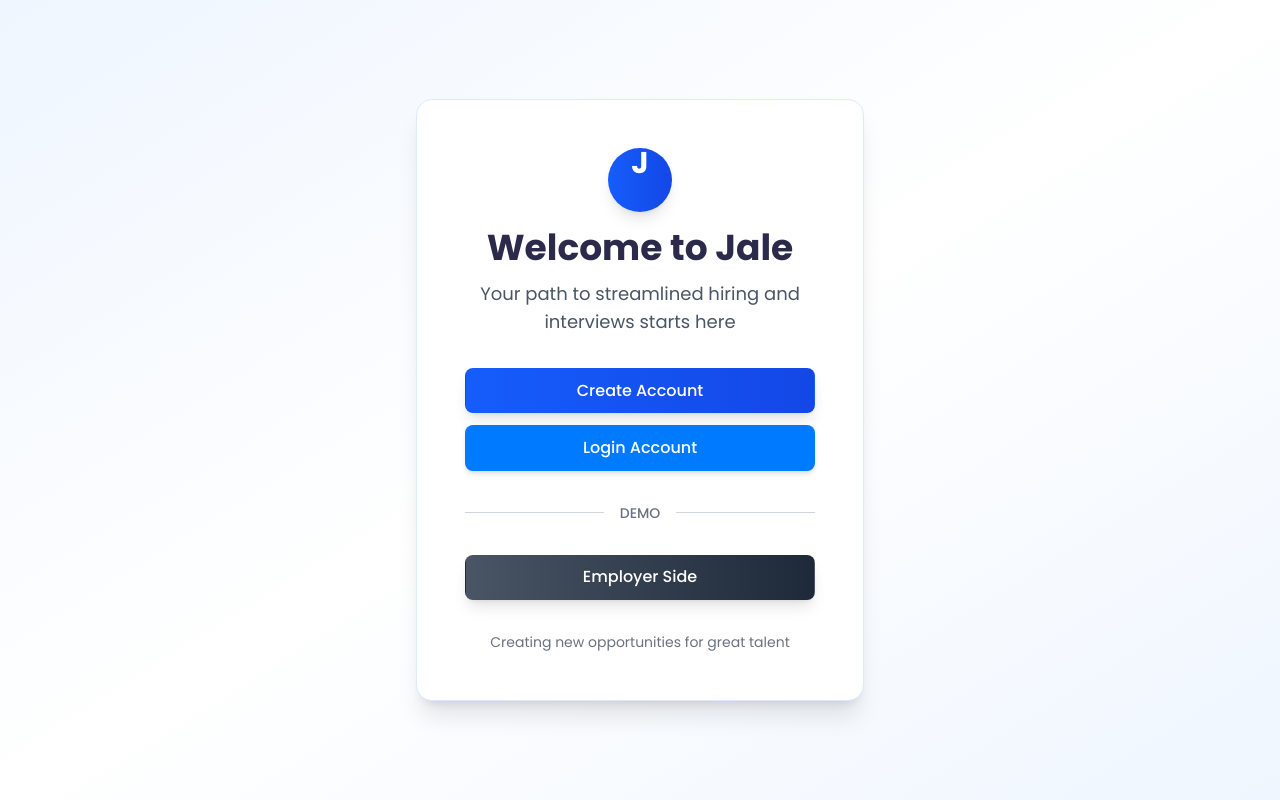
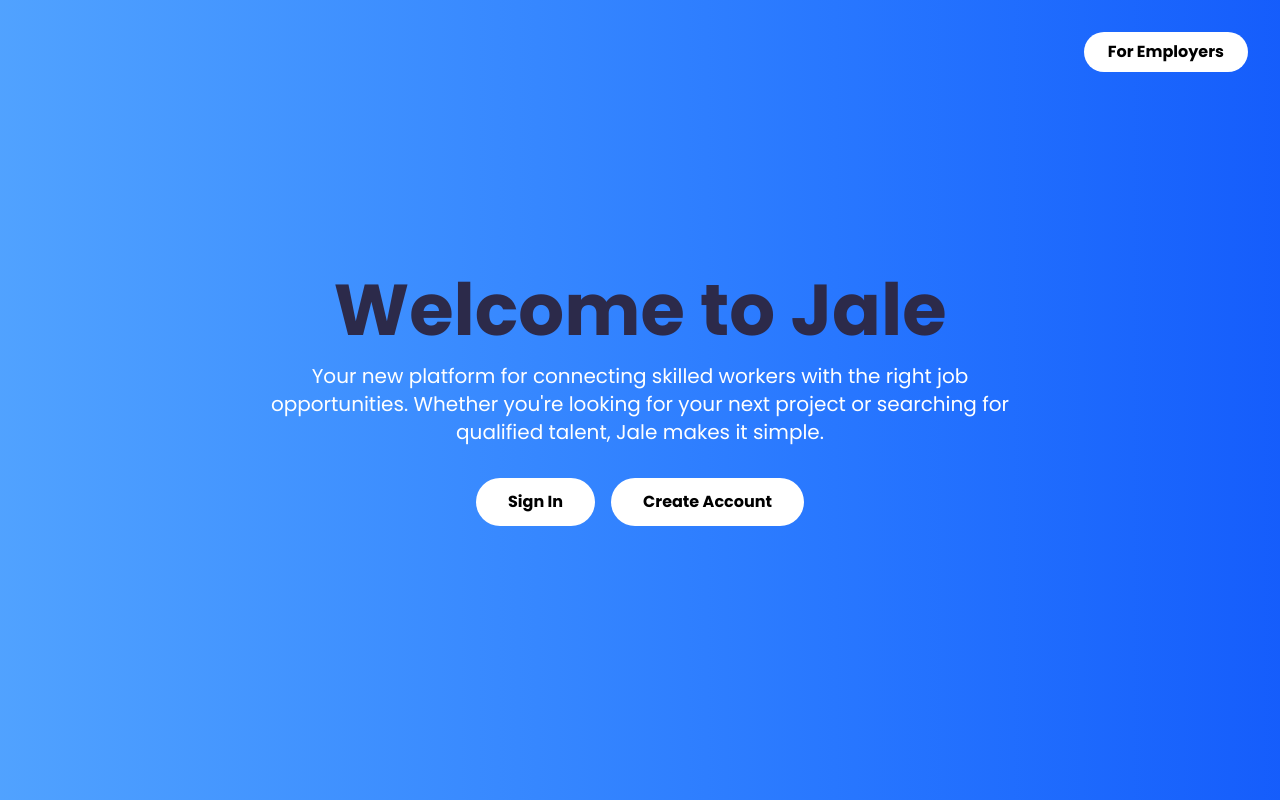
Before and after one commit to Lg0ma/AI-Hackathon-Fall25, a React (Vite) app in the folder frontend/: page / in a window 1280 px wide. Built offline with nearby package versions, Linux system fonts and the light colour scheme.

Commit message:
Updated UI

```diff
--- a/frontend/src/App.tsx
+++ b/frontend/src/App.tsx
@@ -13,6 +13,9 @@ import EmployerDashboard from './pages/EmployerDashboard';
 import CreateJobPosting from './pages/CreateJobPosting';
 import ManageJobs from './pages/ManageJobs';
 import AIInterviewRoomPage from './pages/AIInterviewRoomPage';
+import ResumePage from './pages/ResumePage';
+import WelcomePage from './pages/WelcomePage'; // Import WelcomePage
+import ApplicationsPage from './pages/ApplicationsPage'; // Import ApplicationsPage
 import './App.css';
 import './index.css';
 
@@ -20,7 +23,10 @@ function App() {
   return (
     <BrowserRouter>
       <Routes>
-        <Route path="/" element={<LandingPage />} />
+        <Route path="/" element={<LandingPage />} /> {/* Public landing page */}
+        <Route path="/welcome" element={<WelcomePage />} /> {/* Post-login welcome page */}
+        <Route path="/applications" element={<ApplicationsPage />} /> {/* Applications page */}
+        <Route path="/resume" element={<ResumePage />} />
         <Route path="/interview/:roomName" element={<InterviewPage />} />
         <Route path="/interview-session/:jobId" element={<InterviewSession />} />
         <Route path="/live-interview/:jobId" element={<LiveInterview />} />
--- a/frontend/src/index.css
+++ b/frontend/src/index.css
@@ -35,20 +35,3 @@ body {
 h1, h2, h3, h4, h5, h6 {
   color: var(--primary-dark);
 }
-
-button {
-  border-radius: 8px;
-  border: 1px solid transparent;
-  padding: 0.6em 1.2em;
-  font-size: 1em;
-  font-weight: 500;
-  font-family: inherit;
-  background-color: var(--primary-blue);
-  color: var(--white);
-  cursor: pointer;
-  transition: background-color 0.25s;
-}
-
-button:hover {
-  background-color: #0056b3;
-}
--- /dev/null
+++ b/frontend/src/pages/ApplicationsPage.tsx
@@ -0,0 +1,32 @@
+import React from 'react';
+import JobListingPage from '../components/JobListingPage';
+import { useNavigate } from 'react-router-dom';
+import { ArrowLeft } from 'lucide-react';
+
+const ApplicationsPage: React.FC = () => {
+    const navigate = useNavigate();
+    // Placeholder for the logged-in user's ID
+    const userId = "user-placeholder-id";
+
+    return (
+        <div>
+            <div className="p-4 bg-white shadow-md flex items-center justify-between">
+                <h1 className="text-3xl font-bold">My Applications</h1>
+                <button
+                    onClick={() => navigate(-1)}
+                    className="flex items-center gap-2 px-4 py-2 bg-blue-500 text-white font-semibold rounded-lg shadow-md hover:bg-blue-600 transition-colors"
+                >
+                    <ArrowLeft className="w-5 h-5" />
+                    Back
+                </button>
+            </div>
+            <JobListingPage
+                endpoint={`/api/applications?user_id=${userId}`}
+                pageType="Inbox" // Using "Inbox" pageType to get the right nav behavior
+                description="These are the jobs you have applied for."
+            />
+        </div>
+    );
+};
+
+export default ApplicationsPage;
--- a/frontend/src/pages/LandingPage.tsx
+++ b/frontend/src/pages/LandingPage.tsx
@@ -1,112 +1,42 @@
-import React from "react";
-import { useNavigate } from "react-router-dom";
+import React from 'react';
+import { useNavigate } from 'react-router-dom';
 
-function LandingPage() {
+const LandingPage: React.FC = () => {
   const navigate = useNavigate();
 
-    const createAccount = () => {
-        navigate("/create-account");
-    };
-
-    const loginAccount = () => {
-        navigate("/login");
-    };
-
-    const openDemoInterview = () => {
-        const roomName = "Candidate_Ivan_Interview";
-        navigate(`/interview/${roomName}`);
-    };
-
-    const goEmployer = () => {
-        navigate('/employer')
-    }
-
-    const startDemoInterview = () => {
-        // Demo job data for testing
-        const demoJob = {
-            title: "Construction Worker - General Laborer",
-            description: `We are seeking reliable construction workers to join our team for residential and commercial projects.
-
-Requirements:
-- 2+ years of experience in construction or related field
-- Ability to operate hand tools and power tools safely
-- Knowledge of basic carpentry and framing
-- Experience with concrete work (pouring, finishing)
-- Ability to read and interpret blueprints and building plans
-- Valid driver's license and reliable transportation
-- Ability to lift 50+ pounds regularly
-- Strong attention to detail and safety protocols
-- Good communication and teamwork skills
-
-Preferred Qualifications:
-- OSHA 10 or OSHA 30 certification
-- Forklift operation certification
-- Experience with drywall installation and finishing`,
-            expected_skills: "Construction, Carpentry, Power Tools, Safety"
-        };
-
-        navigate('/interview-session/demo', { state: { job: demoJob } });
-    }
-
   return (
-        <div className="min-h-screen bg-gradient-to-br from-blue-50 via-white to-blue-50 flex items-center justify-center p-4">
-            {/* Card */}
-            <div className="bg-white p-12 rounded-2xl shadow-xl w-full max-w-md text-center border border-blue-100">
-                {/* Logo/Brand Area */}
-                <div className="mb-8">
-                    <div className="inline-block bg-gradient-to-r from-blue-600 to-blue-700 text-white rounded-full w-16 h-16 flex items-center justify-center mb-4 shadow-lg">
-                        <span className="text-3xl font-bold leading-none">J</span>
+    <div className="min-h-screen bg-gradient-to-r from-blue-400 to-blue-600 text-white flex flex-col items-center justify-center text-center p-4">
+      <div className="absolute top-8 right-8">
+        <button
+          onClick={() => navigate('/employer')}
+          className="bg-white text-black font-bold py-2 px-6 rounded-full hover:opacity-80 transition-transform transform hover:scale-105"
+        >
+          For Employers
+        </button>
       </div>
-                    <h1 className="text-4xl font-bold text-gray-900 mb-3">
-                        Welcome to Jale
-                    </h1>
-                    <p className="text-gray-600 text-lg">
-                        Your path to streamlined hiring and interviews starts here
+      <div className="max-w-3xl">
+        <h1 className="text-5xl md:text-7xl font-bold mb-4 text-white">Welcome to Jale</h1>
+        <p className="text-lg md:text-xl mb-8">
+          Your new platform for connecting skilled workers with the right job opportunities.
+          Whether you're looking for your next project or searching for qualified talent, Jale makes it simple.
         </p>
-                </div>
-
-                {/* Buttons */}
-                <div className="flex flex-col gap-3 mb-6">
+        <div className="space-x-4">
           <button
-                        onClick={createAccount}
-                        className="w-full py-4 px-6 bg-gradient-to-r from-blue-600 to-blue-700 text-white font-semibold rounded-xl shadow-lg hover:shadow-xl hover:from-blue-700 hover:to-blue-800 transition-all duration-300 ease-in-out transform hover:-translate-y-0.5 focus:outline-none focus:ring-4 focus:ring-blue-300"
+            onClick={() => navigate('/login')}
+            className="bg-white text-black font-bold py-3 px-8 rounded-full hover:opacity-80 transition-transform transform hover:scale-105"
+          >
+            Sign In
+          </button>
+          <button
+            onClick={() => navigate('/create-account')}
+            className="bg-white text-black font-bold py-3 px-8 rounded-full hover:opacity-80 transition-colors"
           >
             Create Account
           </button>
-
-                    <button
-                        onClick={loginAccount}
-                        className="w-full py-4 px-6 bg-white border-2 border-blue-600 text-blue-700 font-semibold rounded-xl shadow-md hover:bg-blue-50 transition-all duration-300 ease-in-out transform hover:-translate-y-0.5 focus:outline-none focus:ring-4 focus:ring-blue-200"
-                    >
-                        Login Account
-                    </button>
         </div>
-
-                {/* Separator */}
-                <div className="flex items-center my-8">
-                    <div className="flex-grow border-t border-gray-300"></div>
-                    <span className="flex-shrink mx-4 text-gray-500 text-sm font-medium">DEMO</span>
-                    <div className="flex-grow border-t border-gray-300"></div>
-                </div>
-
-                {/* Demo Buttons */}
-                <div className="flex flex-col gap-3">
-
-                    <button
-                        onClick={goEmployer}
-                        className="w-full py-4 px-6 bg-gradient-to-r from-gray-600 to-gray-800 text-white font-semibold rounded-xl shadow-lg hover:shadow-xl hover:from-gray-600 hover:to-gray-800 transition-all duration-300 ease-in-out transform hover:-translate-y-0.5 focus:outline-none focus:ring-4 focus:ring-gray-300 flex items-center justify-center gap-2"
-                    >
-                        <span>Employer Side</span>
-                    </button>
-                </div>
-
-                {/* Footer Text */}
-                <p className="mt-8 text-sm text-gray-500">
-                    Creating new opportunities for great talent
-                </p>
       </div>
     </div>
   );
-}
+};
 
 export default LandingPage;
--- a/frontend/src/pages/LoginAccount.tsx
+++ b/frontend/src/pages/LoginAccount.tsx
@@ -27,7 +27,7 @@ const LoginAccount: React.FC = () => {
       if (response.ok) {
         // Handle successful login, e.g., store token and redirect
         console.log('Login successful:', data);
-        navigate('/home');
+        navigate('/welcome');
       } else {
         setError(data.error || 'An unknown error occurred.');
       }
@@ -115,7 +115,7 @@ const LoginAccount: React.FC = () => {
             <button
               type="submit"
               disabled={loading}
-              className="relative flex justify-center w-full px-4 py-2 text-sm font-medium text-white bg-blue-.600 border border-transparent rounded-md group hover:bg-blue-700 focus:outline-none focus:ring-2 focus:ring-offset-2 focus:ring-blue-500 disabled:opacity-50"
+              className="relative flex justify-center w-full px-4 py-2 text-sm font-medium text-white bg-blue-600 border border-transparent rounded-md group hover:bg-blue-700 focus:outline-none focus:ring-2 focus:ring-offset-2 focus:ring-blue-500 disabled:opacity-50"
             >
               {loading ? 'Signing in...' : 'Sign in'}
             </button>
--- a/frontend/src/pages/ManageJobs.tsx
+++ b/frontend/src/pages/ManageJobs.tsx
@@ -177,13 +177,13 @@ const ManageJobs = () => {
                   <div className="flex lg:flex-col gap-2">
                     <button
                     //   onClick={() => navigate(`/employer/edit-job/${job.employer_id}`)}
-                      className="flex-1 lg:flex-none px-4 py-2 border border-gray-300 text-gray-700 rounded-lg hover:bg-gray-50 transition-colors text-sm"
+                      className="flex-1 lg:flex-none px-4 py-2 bg-blue-600 text-white rounded-lg hover:bg-blue-700 transition-colors text-sm"
                     >
                       Edit
                     </button>
                     <button
                     //   onClick={() => navigate(`/employer/applicants/${job.employer_id}`)}
-                      className="flex-1 lg:flex-none px-4 py-2 border border-gray-300 text-gray-700 rounded-lg hover:bg-gray-50 transition-colors text-sm"
+                      className="flex-1 lg:flex-none px-4 py-2 bg-blue-600 text-white rounded-lg hover:bg-blue-700 transition-colors text-sm"
                     >
                       View Applicants
                     </button>
--- /dev/null
+++ b/frontend/src/pages/ResumePage.tsx
@@ -0,0 +1,25 @@
+import React from 'react';
+import { useNavigate } from 'react-router-dom';
+import { ArrowLeft } from 'lucide-react';
+
+const ResumePage: React.FC = () => {
+  const navigate = useNavigate();
+
+  return (
+    <div className="min-h-screen bg-gray-100 flex flex-col items-center justify-center p-4">
+      <div className="text-center">
+        <h1 className="text-4xl font-bold text-gray-800 mb-4">Resume Feature</h1>
+        <p className="text-lg text-gray-600 mb-8">This functionality is currently under development. Check back soon!</p>
+        <button
+          onClick={() => navigate(-1)} // Go back to the previous page
+          className="flex items-center gap-2 mx-auto px-6 py-3 bg-blue-500 text-white font-semibold rounded-lg shadow-md hover:bg-blue-600 transition-colors"
+        >
+          <ArrowLeft className="w-5 h-5" />
+          Go Back
+        </button>
+      </div>
+    </div>
+  );
+};
+
+export default ResumePage;
--- /dev/null
+++ b/frontend/src/pages/WelcomePage.tsx
@@ -0,0 +1,84 @@
+import React from 'react';
+import { useNavigate } from 'react-router-dom';
+import { Briefcase, Mail, FileText, User } from 'lucide-react';
+
+const WelcomePage: React.FC = () => {
+  const navigate = useNavigate();
+
+  // Placeholder for user's name
+  const userName = "User";
+
+  const options = [
+    {
+      title: "View Job Listings",
+      description: "Browse and search for new job opportunities.",
+      icon: <Briefcase className="w-10 h-10 text-blue-500" />,
+      path: "/home",
+      buttonText: "Browse Jobs",
+    },
+    {
+      title: "View Applications",
+      description: "Check the status of your submitted applications.",
+      icon: <Mail className="w-10 h-10 text-green-500" />,
+      path: "/applications",
+      buttonText: "My Applications",
+    },
+    {
+      title: "Manage Resume",
+      description: "Create, view, or update your resume.",
+      icon: <FileText className="w-10 h-10 text-purple-500" />,
+      path: "/resume",
+      buttonText: "My Resume",
+    },
+  ];
+
+  return (
+    <div className="min-h-screen bg-gray-50">
+      {/* Header */}
+      <header className="bg-white shadow-sm p-4 flex justify-between items-center">
+        <h1 className="text-2xl font-bold text-gray-800">Jale</h1>
+        <div className="flex items-center gap-4">
+          <span className="text-gray-700 font-medium">Welcome, {userName}</span>
+          <div className="w-10 h-10 bg-gray-300 rounded-full flex items-center justify-center">
+            <User className="w-6 h-6 text-gray-500" />
+          </div>
+        </div>
+      </header>
+
+      {/* Main Content */}
+      <main className="p-8 md:p-16">
+        <div className="text-center mb-12">
+          <h2 className="text-4xl font-bold text-gray-900">Dashboard</h2>
+          <p className="text-lg text-gray-600 mt-2">What would you like to do today?</p>
+        </div>
+
+        <div className="grid grid-cols-1 md:grid-cols-3 gap-8 max-w-6xl mx-auto">
+          {options.map((option) => (
+            <div
+              key={option.title}
+              className="bg-white rounded-xl shadow-lg overflow-hidden transform hover:-translate-y-2 transition-transform duration-300 group flex flex-col"
+            >
+              <div className="p-8 flex-grow">
+                <div className="flex items-center gap-4 mb-4">
+                  <div className="bg-gray-100 p-3 rounded-full">
+                    {option.icon}
+                  </div>
+                  <h3 className="text-2xl font-bold text-gray-800">{option.title}</h3>
+                </div>
+                <p className="text-gray-600 mb-6">{option.description}</p>
+              </div>
+              <button
+                onClick={() => navigate(option.path)}
+                className="w-full bg-gray-50 text-gray-700 font-bold py-4 px-8 text-left group-hover:bg-blue-500 group-hover:text-white transition-colors duration-300"
+              >
+                {option.buttonText} &rarr;
+              </button>
+            </div>
+          ))}
+        </div>
+      </main>
+    </div>
+  );
+};
+
+export default WelcomePage;
```
Also changed, not shown: frontend/src/pages/CreateJobPosting.tsx (+5 -4 lines), frontend/src/pages/EmployerDashboard.tsx (+4 -4 lines), 2 other files (tests, documents, lock files or other folders). Lines whose indentation alone changed are shown as unchanged.
